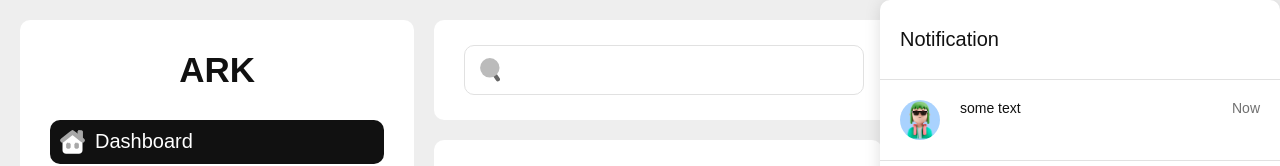
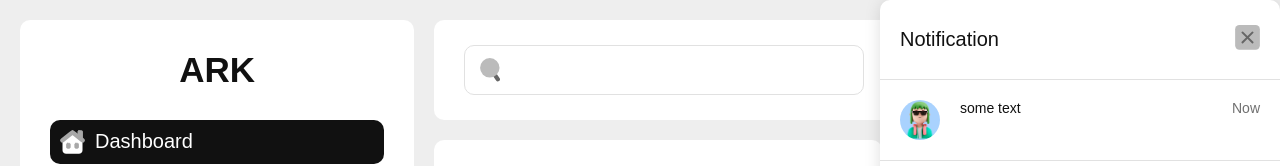
Before and after one commit to ark1111/ark-panel, a React (Vite) app: page / in a window 1280 px wide. Both pictures are taken after a click on the element 1205 px from the left and 70 px from the top of the page. Shown: the top 166 px of the page. Built offline with nearby package versions, Linux system fonts and the light colour scheme; a web font is replaced by a local one.

Commit message:
feat : NotificationBox / close button

```diff
--- /dev/null
+++ b/src/assets/Close1.tsx
@@ -0,0 +1,51 @@
+type Props = {
+  width?: string;
+  color1?: string;
+  color2?: string;
+};
+
+const Close1 = ({ width, color1, color2 }: Props) => {
+  return (
+    <svg
+      id="Layer_1"
+      data-name="Layer 1"
+      xmlns="http://www.w3.org/2000/svg"
+      viewBox="0 0 23.3 23.24"
+      width={width || "20px"}
+    >
+      <rect
+        x=".12"
+        y=".09"
+        width="23.07"
+        height="23.07"
+        rx="3.94"
+        ry="3.94"
+        style={{ fill: color1 || "#a8a8a8" }}
+      />
+      <g>
+        <rect
+          x="10.71"
+          y="4.17"
+          width="1.87"
+          height="14.9"
+          rx=".72"
+          ry=".72"
+          transform="translate(11.63 -4.83) rotate(45)"
+          style={{ fill: color2 || "#111" }}
+        />
+        <rect
+          x="10.71"
+          y="4.17"
+          width="1.87"
+          height="14.9"
+          rx=".72"
+          ry=".72"
+          transform="translate(-4.8 11.64) rotate(-45)"
+          style={{ fill: color2 || "#111" }}
+        />
+      </g>
+    </svg>
+  );
+};
+
+export default Close1;
--- a/src/components/notification/index.styled.ts
+++ b/src/components/notification/index.styled.ts
@@ -64,6 +64,10 @@ export const Title = styled.div`
   color: ${(props) => props.theme.colors.surfaceText};
 `;
 
+export const CloseButton = styled.div`
+  cursor: pointer;
+`;
+
 export const List = styled.div`
   width: 100%;
   height: calc(100% - 80px);
--- a/src/components/notification/index.tsx
+++ b/src/components/notification/index.tsx
@@ -2,6 +2,7 @@ import React, { useRef } from "react";
 import {
   BackSurface,
   Box,
+  CloseButton,
   Header,
   List,
   ListItem,
@@ -10,6 +11,8 @@ import {
 import { notifList } from "./data";
 import NotifItem from "./NotifItem";
 import { useTranslate } from "../../locals/useTranslate";
+import Close1 from "../../assets/Close1";
+import { useTheme } from "styled-components";
 
 type Props = {
   hideNotificationHandler: Function;
@@ -17,6 +20,7 @@ type Props = {
 
 const NotificationBox = ({ hideNotificationHandler }: Props) => {
   const { translate, language } = useTranslate();
+  const theme = useTheme();
 
   const boxRef = useRef<any>();
   const hideNotification = (e: React.MouseEvent) => {
@@ -42,6 +46,13 @@ const NotificationBox = ({ hideNotificationHandler }: Props) => {
       >
         <Header>
           <Title>{translate("Notification")}</Title>
+          <CloseButton onClick={(e) => hideNotification(e)}>
+            <Close1
+              width="25px"
+              color1={theme.colors.iconColor1}
+              color2={theme.colors.iconColor2}
+            />
+          </CloseButton>
         </Header>
         <List>
           {notifList.map((item, index) => (
```
Also changed, not shown: public/assets/icon/close-1.svg (added).
